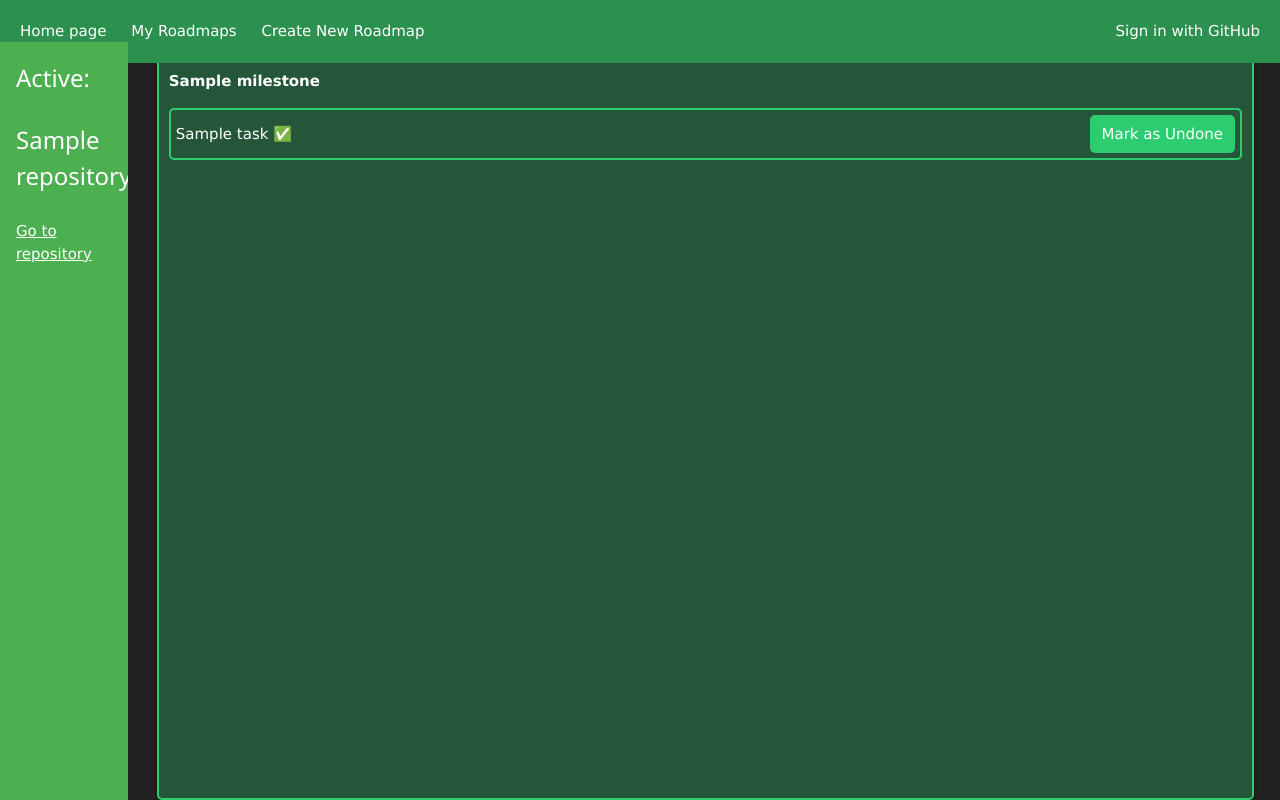
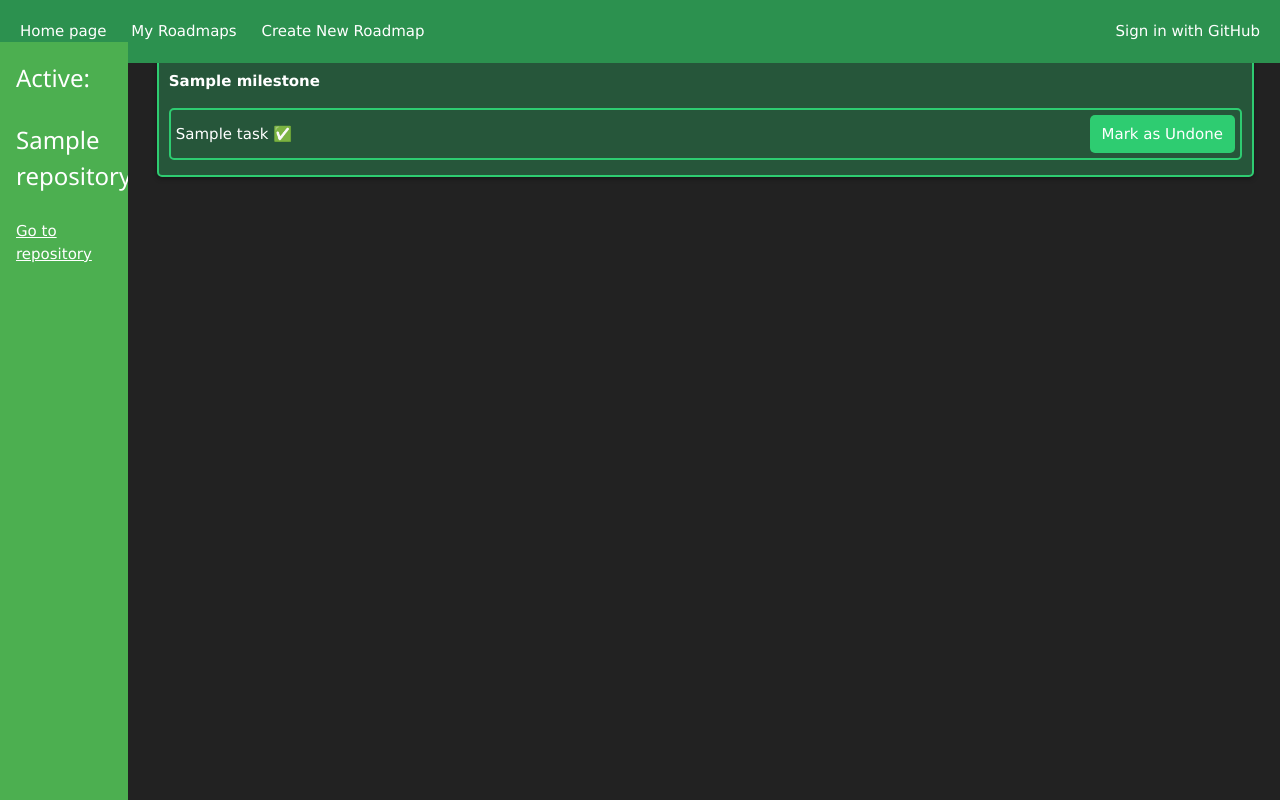
Before and after one commit to MichalKozlowskii/git-roadmap, a Django app: page /roadmaps/1/ in a window 1280 px wide. Run offline with Django 4.2, Linux system fonts and the light colour scheme; tables that the repository leaves empty hold one stand-in row (values such as "Sample post"); some libraries are stand-ins or nearby versions.

Commit message:
fix: task containers scale up with amount of tasks

```diff
--- a/roadmap/templates/roadmap/roadmap.html
+++ b/roadmap/templates/roadmap/roadmap.html
@@ -11,6 +11,7 @@
         .milestones-container {
             display: flex;
             height: 100%; /* Set the container height to occupy the entire space */
+            justify-content: space-between;
         }
 
         .milestone {
@@ -25,6 +26,7 @@
             box-shadow: 0 2px 5px rgba(0, 0, 0, 0.3);
             display: flex;
             flex-direction: column;
+            flex: 1;
         }
 
         .milestone-header {
@@ -72,12 +74,12 @@
     </div>
 
     <div style="margin-left:11%;">
-        <div class="w3-container" style="padding-top:3.8%; height: 100vh;"> <!-- Set a fixed height for the container -->
+        <div class="w3-container" style="padding-top:3.8%;"> <!-- Set a fixed height for the container -->
             <div class="milestones-container">
                 {% for milestone in milestones %}
                     <div class="milestone">
                         <p class="milestone-header">{{ milestone.name }}</p>
-                        <div class="tasks">
+                        <div class="tasks" style="overflow: auto">
                             {% for task in milestone.task_set.all %}
                                 <div class="task{% if task.isdone %}{% else %} task-done{% endif %}">
                                     <div class="task-content">{{ task.name }} {% if task.isdone %} ✅ {% endif %}</div>
```
